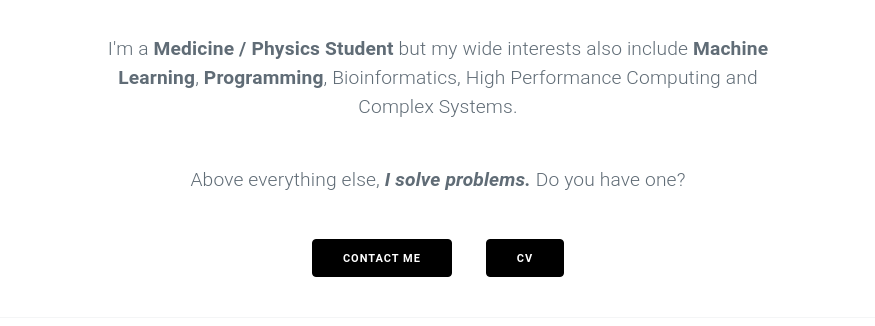
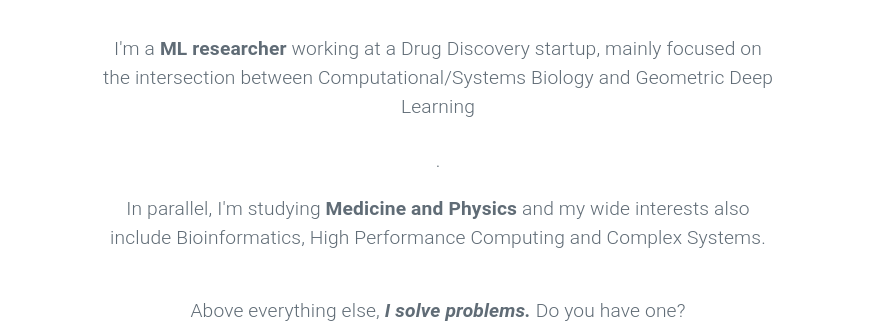
Before and after one commit to hypnopump/hypnopump.github.io, a plain HTML site: page index.html in a window 1280 px wide. Shown: the part 370-696 px from the top of the page, without its empty margins (202-1077 px from the left). Drawn offline with Linux system fonts and the light colour scheme.

Commit message:
update webpage

```diff
--- a/index.html
+++ b/index.html
@@ -45,7 +45,8 @@
 			<!-- MAIN SECTION -->
 
 			<div id="bio">
-				<p class="centered_short">I'm a <b>Medicine / Physics Student</b> but my wide interests also include <b>Machine Learning</b>, <b>Programming</b>, Bioinformatics, High Performance Computing and Complex Systems.</p>
+				<p class="centered_short">I'm a <b>ML researcher</b> working at a Drug Discovery startup, mainly focused on the intersection between Computational/Systems Biology and Geometric Deep Learning</p>.
+				<p class="centered_short">In parallel, I'm studying <b>Medicine and Physics</b> and my wide interests also include Bioinformatics, High Performance Computing and Complex Systems.</p>
 
 				<p>Above everything else, <b><i>I solve problems.</i></b> Do you have one?</p>
 
```
